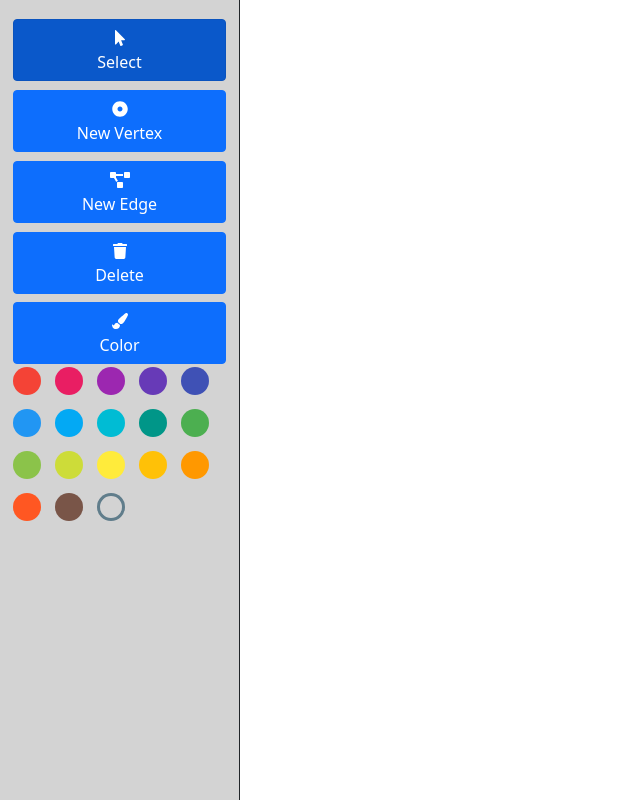
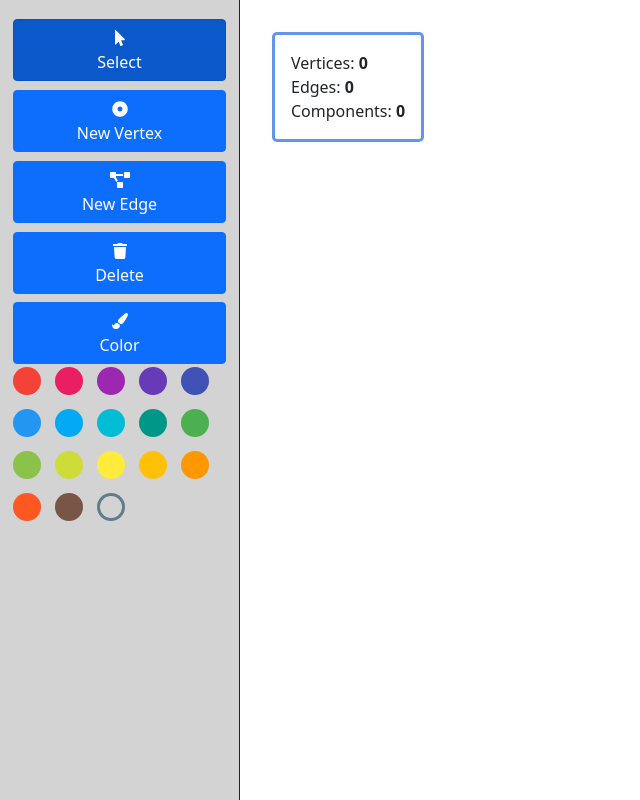
Before and after one commit to BenjaminMichaelis/graph-sketchpad, a React (Create React App) app: page / in a window 1280 px wide. Shown: the whole page, without its empty margins (0-640 px from the left). Built offline with nearby package versions, Linux system fonts and the light colour scheme.

Commit message:
Display Graph Information

```diff
--- /dev/null
+++ b/src/GraphInformation.css
@@ -0,0 +1,9 @@
+.GraphInformation {
+    position: absolute;
+    margin: 2rem;
+    border-width: 3px;
+    border-radius: 5px;
+    border-style: solid;
+    border-color: cornflowerblue;
+    padding: 1rem;
+}
--- /dev/null
+++ b/src/GraphInformation.js
@@ -0,0 +1,15 @@
+import React from "react";
+import './GraphInformation.css'
+
+function GraphInformation(props) {
+    const {numVertices, numEdges, numComponents, graphTypes} = props
+    return (
+      <div className='GraphInformation'>
+          <div>Vertices: <strong>{numVertices}</strong></div>
+          <div>Edges: <strong>{numEdges}</strong></div>
+          <div>Components: <strong>{numComponents}</strong></div>
+      </div>
+    );
+}
+
+export default GraphInformation;
--- a/src/GraphingSurface.js
+++ b/src/GraphingSurface.js
@@ -5,6 +5,7 @@ import Vertex from "./Vertex"
 import Edge from "./Edge"
 import ClickAction from "./ClickAction";
 import EdgeContainer from './EdgeContainer';
+import GraphInformation from './GraphInformation';
 
 function GraphingSurface(props)
 {
@@ -140,6 +141,67 @@ function GraphingSurface(props)
         }
     }
 
+    const numVertices = () => {
+        return vertices.length
+    }
+
+    const numEdges = () => {
+        return edges.length
+    }
+
+    const adjacentVertices = (vertex) => {
+        return edgesWithEndpoint(vertex).map((edge) => {
+            return edge.endpoints
+        }).flat().filter((otherVertex) => otherVertex !== vertex)
+    }
+
+    const numComponents = () => {
+        let components = 0;
+        const verticesSeen = new Array(vertices.length).fill(false);
+        const dfs = (index) => {
+            verticesSeen[index] = true
+            for (const vertex of adjacentVertices(vertices[index])) {
+                const newIndex = vertices.indexOf(vertex)
+                if (!verticesSeen[newIndex]){
+                    dfs(newIndex)
+                }
+            }
+        }
+        for (let i = 0; i < vertices.length; i++) {
+            if (verticesSeen[i]) {
+                continue
+            }
+            dfs(i)
+            components++
+        }
+        return components
+    }
+
+    const isSimpleGraph = () => {
+        const endpointsSeen = []
+        for (const edge of edges) {
+            if (edge.endpoints in endpointsSeen) {
+                return false
+            } else if (edge.endpoints[0] === edge.endpoints[1]) {
+                return false
+            }
+            endpointsSeen.push(edge)
+        }
+        return true
+    }
+
+    const isNullGraph = () => {
+        return vertices.length === 0
+    }
+
+    const isTreeGraph = () => {
+        return isForestGraph() && numComponents() === 1
+    }
+
+    const isForestGraph = () => {
+        return numVertices() - numEdges() === numComponents() && isSimpleGraph()
+    }
+
     const onMouseMove = (event) =>
     {
         if (dragging !== null)
@@ -157,6 +219,11 @@ function GraphingSurface(props)
             onMouseUp={stopDrag}
             ref={root}
         >
+            <GraphInformation
+                numVertices={numVertices()}
+                numEdges={numEdges()}
+                numComponents={numComponents()}
+            />
             {vertices.map((vertex, index) => {
                 return (
                     <Vertex
```
